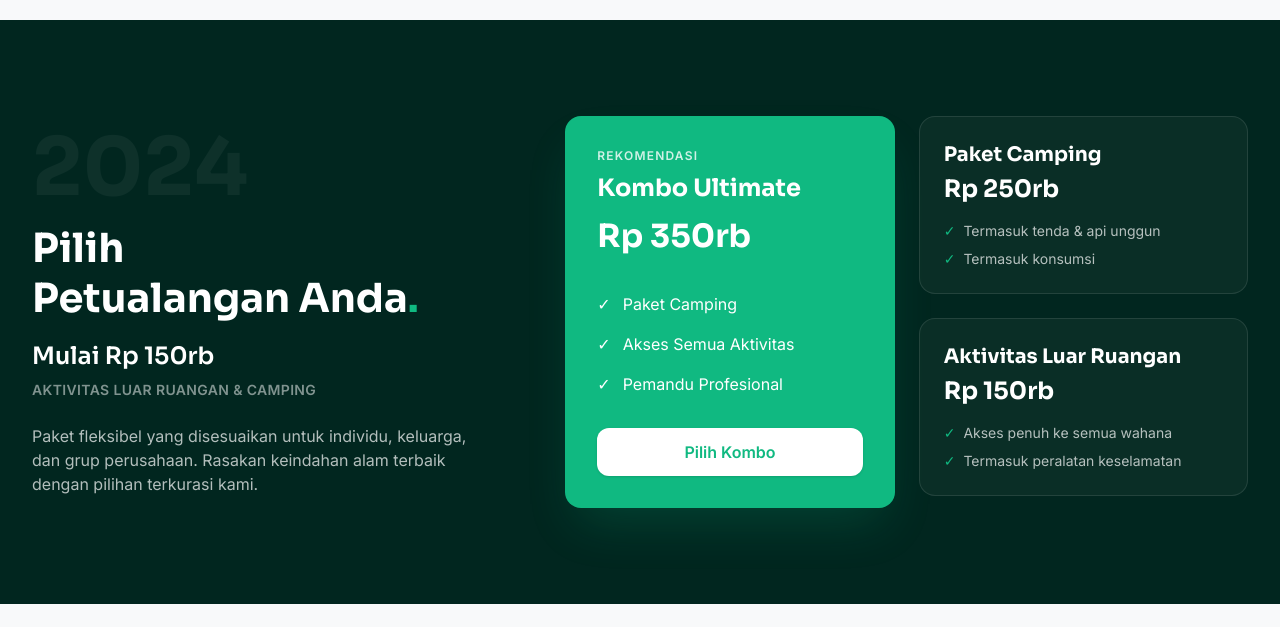
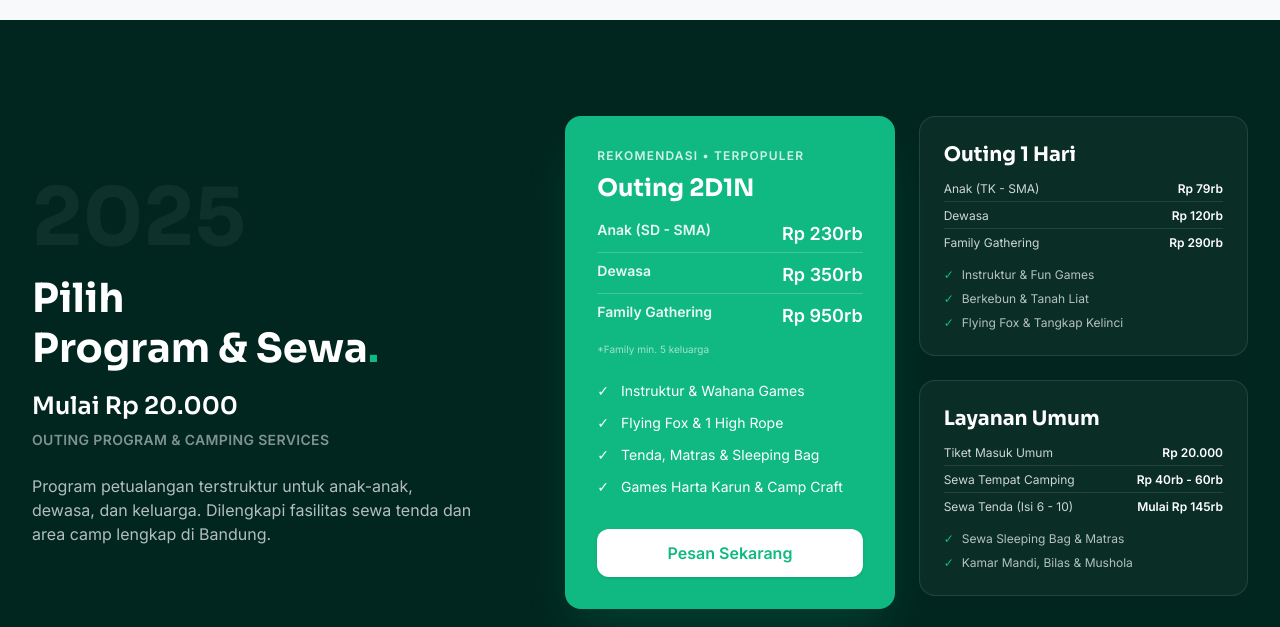
Before and after one commit to mochafri/cantigi-booking, a React (Vite) app: page / in a window 1280 px wide. Shown: the part 1580-2207 px from the top of the page. Built offline with nearby package versions, Linux system fonts and the light colour scheme.

Commit message:
perbaikan section 3 : pricelist sesuai data

```diff
--- a/src/components/LandingPage.tsx
+++ b/src/components/LandingPage.tsx
@@ -368,42 +368,90 @@ export function LandingPage({ onBook }: { onBook: () => void }) {
          <section className="packages-section bg-primary text-white py-24">
             <div className="max-w-7xl mx-auto px-8 grid grid-cols-1 lg:grid-cols-12 gap-16">
                <div className="package-left-anim lg:col-span-5 flex flex-col justify-center opacity-0">
-                  <p className="font-display text-[80px] leading-none font-bold text-white/5 pb-4">2024</p>
-                  <h2 className="font-display text-[40px] leading-tight font-bold mb-4">Pilih <br/>Petualangan Anda<span className="text-[#10b981]">.</span></h2>
-                  <h3 className="font-display text-2xl font-semibold mb-2">Mulai Rp 150rb</h3>
-                  <p className="text-sm font-semibold text-white/50 mb-6 tracking-wide">AKTIVITAS LUAR RUANGAN & CAMPING</p>
-                  <p className="text-white/70 max-w-md">Paket fleksibel yang disesuaikan untuk individu, keluarga, dan grup perusahaan. Rasakan keindahan alam terbaik dengan pilihan terkurasi kami.</p>
+                  <p className="font-display text-[80px] leading-none font-bold text-white/5 pb-4">2025</p>
+                  <h2 className="font-display text-[40px] leading-tight font-bold mb-4">Pilih <br/>Program & Sewa<span className="text-[#10b981]">.</span></h2>
+                  <h3 className="font-display text-2xl font-semibold mb-2">Mulai Rp 20.000</h3>
+                  <p className="text-sm font-semibold text-white/50 mb-6 tracking-wide">OUTING PROGRAM & CAMPING SERVICES</p>
+                  <p className="text-white/70 max-w-md">Program petualangan terstruktur untuk anak-anak, dewasa, dan keluarga. Dilengkapi fasilitas sewa tenda dan area camp lengkap di Bandung.</p>
                </div>
                <div className="lg:col-span-7 grid grid-cols-1 sm:grid-cols-2 gap-6">
                   {/* Recommended */}
                   <div className="package-card-anim bg-[#10b981] rounded-2xl p-8 flex flex-col sm:col-span-2 md:col-span-1 h-full shadow-2xl shadow-[#10b981]/20 opacity-0">
-                     <p className="text-xs font-bold text-white/80 uppercase tracking-widest mb-2">Rekomendasi</p>
-                     <h3 className="font-display text-2xl font-bold mb-2">Kombo Ultimate</h3>
-                     <p className="font-display text-[32px] font-bold mb-8">Rp 350rb</p>
-                     <ul className="space-y-4 mb-8 flex-grow">
-                        <li className="flex items-center gap-3"><span className="text-white">✓</span> Paket Camping</li>
-                        <li className="flex items-center gap-3"><span className="text-white">✓</span> Akses Semua Aktivitas</li>
-                        <li className="flex items-center gap-3"><span className="text-white">✓</span> Pemandu Profesional</li>
+                     <p className="text-xs font-bold text-white/80 uppercase tracking-widest mb-2">Rekomendasi • Terpopuler</p>
+                     <h3 className="font-display text-2xl font-bold mb-4">Outing 2D1N</h3>
+
+                     <div className="mb-6 flex flex-col gap-2">
+                        <div className="flex justify-between border-b border-white/20 pb-1">
+                           <span className="text-sm font-semibold opacity-90">Anak (SD - SMA)</span>
+                           <span className="font-bold text-lg">Rp 230rb</span>
+                        </div>
+                        <div className="flex justify-between border-b border-white/20 pb-1">
+                           <span className="text-sm font-semibold opacity-90">Dewasa</span>
+                           <span className="font-bold text-lg">Rp 350rb</span>
+                        </div>
+                        <div className="flex justify-between">
+                           <span className="text-sm font-semibold opacity-90">Family Gathering</span>
+                           <span className="font-bold text-lg">Rp 950rb</span>
+                        </div>
+                        <p className="text-[10px] text-white/60 mt-1">*Family min. 5 keluarga</p>
+                     </div>
+
+                     <ul className="space-y-3 mb-8 flex-grow text-sm">
+                        <li className="flex items-center gap-3"><span className="text-white">✓</span> Instruktur & Wahana Games</li>
+                        <li className="flex items-center gap-3"><span className="text-white">✓</span> Flying Fox & 1 High Rope</li>
+                        <li className="flex items-center gap-3"><span className="text-white">✓</span> Tenda, Matras & Sleeping Bag</li>
+                        <li className="flex items-center gap-3"><span className="text-white">✓</span> Games Harta Karun & Camp Craft</li>
                      </ul>
-                     <button onClick={onBook} className="w-full bg-white text-[#10b981] font-bold py-3 rounded-xl hover:bg-white/90 transition-colors shadow-sm cursor-pointer">Pilih Kombo</button>
+                     <button onClick={onBook} className="w-full bg-white text-[#10b981] font-bold py-3 rounded-xl hover:bg-white/90 transition-colors shadow-sm cursor-pointer">Pesan Sekarang</button>
                   </div>
 
                   <div className="flex flex-col gap-6">
                      <div className="package-card-anim bg-primary-container/40 border border-white/10 rounded-2xl p-6 opacity-0">
-                       <h3 className="font-display text-xl font-bold mb-1">Paket Camping</h3>
-                       <p className="font-display text-2xl font-bold mb-4">Rp 250rb</p>
-                       <ul className="space-y-2 text-sm text-white/70">
-                          <li className="flex items-center gap-2"><span className="text-[#10b981]">✓</span> Termasuk tenda & api unggun</li>
-                          <li className="flex items-center gap-2"><span className="text-[#10b981]">✓</span> Termasuk konsumsi</li>
-                       </ul>
+                        <h3 className="font-display text-xl font-bold mb-3">Outing 1 Hari</h3>
+
+                        <div className="mb-4 flex flex-col gap-1.5 text-xs">
+                           <div className="flex justify-between border-b border-white/10 pb-1">
+                              <span className="opacity-80">Anak (TK - SMA)</span>
+                              <span className="font-bold">Rp 79rb</span>
+                           </div>
+                           <div className="flex justify-between border-b border-white/10 pb-1">
+                              <span className="opacity-80">Dewasa</span>
+                              <span className="font-bold">Rp 120rb</span>
+                           </div>
+                           <div className="flex justify-between">
+                              <span className="opacity-80">Family Gathering</span>
+                              <span className="font-bold">Rp 290rb</span>
+                           </div>
+                        </div>
+
+                        <ul className="space-y-2 text-xs text-white/70">
+                           <li className="flex items-center gap-2"><span className="text-[#10b981]">✓</span> Instruktur & Fun Games</li>
+                           <li className="flex items-center gap-2"><span className="text-[#10b981]">✓</span> Berkebun & Tanah Liat</li>
+                           <li className="flex items-center gap-2"><span className="text-[#10b981]">✓</span> Flying Fox & Tangkap Kelinci</li>
+                        </ul>
                      </div>
                      <div className="package-card-anim bg-primary-container/40 border border-white/10 rounded-2xl p-6 opacity-0">
-                       <h3 className="font-display text-xl font-bold mb-1">Aktivitas Luar Ruangan</h3>
-                       <p className="font-display text-2xl font-bold mb-4">Rp 150rb</p>
-                       <ul className="space-y-2 text-sm text-white/70">
-                          <li className="flex items-center gap-2"><span className="text-[#10b981]">✓</span> Akses penuh ke semua wahana</li>
-                          <li className="flex items-center gap-2"><span className="text-[#10b981]">✓</span> Termasuk peralatan keselamatan</li>
-                       </ul>
+                        <h3 className="font-display text-xl font-bold mb-3">Layanan Umum</h3>
+
+                        <div className="mb-4 flex flex-col gap-1.5 text-xs">
+                           <div className="flex justify-between border-b border-white/10 pb-1">
+                              <span className="opacity-80">Tiket Masuk Umum</span>
+                              <span className="font-bold">Rp 20.000</span>
+                           </div>
+                           <div className="flex justify-between border-b border-white/10 pb-1">
+                              <span className="opacity-80">Sewa Tempat Camping</span>
+                              <span className="font-bold">Rp 40rb - 60rb</span>
+                           </div>
+                           <div className="flex justify-between">
+                              <span className="opacity-80">Sewa Tenda (Isi 6 - 10)</span>
+                              <span className="font-bold">Mulai Rp 145rb</span>
+                           </div>
+                        </div>
+
+                        <ul className="space-y-2 text-xs text-white/70">
+                           <li className="flex items-center gap-2"><span className="text-[#10b981]">✓</span> Sewa Sleeping Bag & Matras</li>
+                           <li className="flex items-center gap-2"><span className="text-[#10b981]">✓</span> Kamar Mandi, Bilas & Mushola</li>
+                        </ul>
                      </div>
                   </div>
                </div>
```
